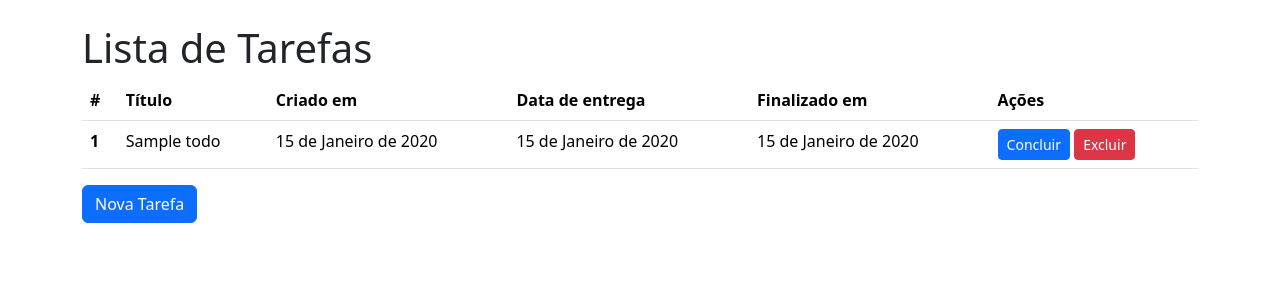
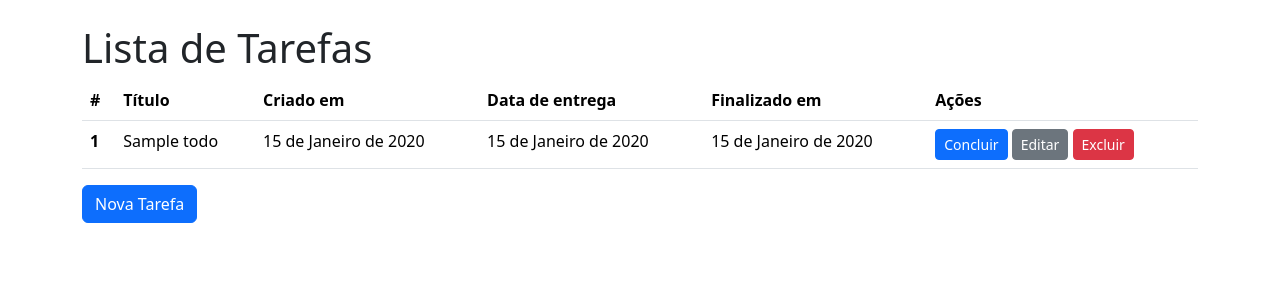
Before and after one commit to LuizDevLab/django-todos, a Django app: page / in a window 1280 px wide. Shown: the part 56-356 px from the top of the page. Run offline with Django 5.2, Linux system fonts and the light colour scheme; tables that the repository leaves empty hold one stand-in row (values such as "Sample post").

Commit message:
feat: nova ação de editar na lista de tarefas

```diff
--- a/todos/templates/todos/todo_list.html
+++ b/todos/templates/todos/todo_list.html
@@ -29,6 +29,7 @@
               <td>{{ todo.finished_at|default:"-"}}</td>
               <td>
                 <a href="#" class="btn btn-primary btn-sm">Concluir</a>
+                <a href="{% url 'todo_update' pk=todo.pk %}" class="btn btn-secondary btn-sm">Editar</a>
                 <a href="#" class="btn btn-danger btn-sm">Excluir</a>
               </td>
             </tr>
```
